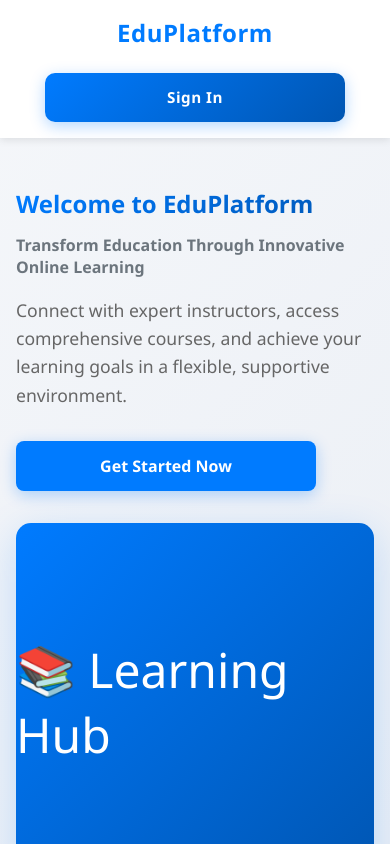
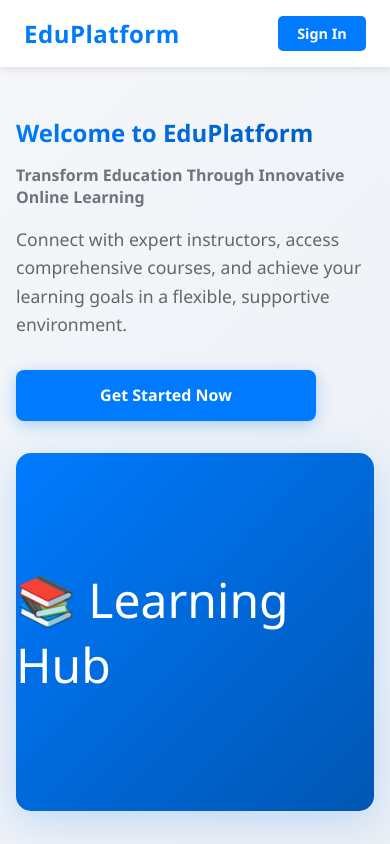
Before and after one commit to Yuvangates/online-course-management-platform, a React app in the folder frontend/: page / in a window 390 px wide. Shown: the top 844 px of the page. Built offline with nearby package versions, Linux system fonts and the light colour scheme; the HTML template or start-up script is replaced by a standard one.

Commit message:
small changes in css and jsx pages for landing and login pages

```diff
--- a/frontend/src/pages/LandingPage.jsx
+++ b/frontend/src/pages/LandingPage.jsx
@@ -8,7 +8,7 @@ const LandingPage = () => {
       {/* Navbar */}
       <nav className="landing-navbar">
         <div className="navbar-brand">EduPlatform</div>
-        <Link to="/login" className="login-btn">Sign In</Link>
+        <Link to="/login" className="nav-login-btn">Sign In</Link>
       </nav>
 
       {/* Hero Section */}
--- a/frontend/src/pages/LoginPage.jsx
+++ b/frontend/src/pages/LoginPage.jsx
@@ -1,5 +1,5 @@
 import React, { useState } from 'react';
-import '../styles/auth.css'; // Import the specific CSS for this page
+import '../styles/auth.css';
 
 const LoginPage = () => {
     const [email, setEmail] = useState('');
--- a/frontend/src/styles/landing.css
+++ b/frontend/src/styles/landing.css
@@ -26,26 +26,25 @@
   flex-shrink: 0;
 }
 
-.login-btn {
+.nav-login-btn {
   padding: 0.6rem 1.5rem;
   background-color: var(--primary-color);
   color: var(--white);
   border-radius: 5px;
   font-weight: 600;
   transition: all 0.3s ease;
-  margin-left: auto;
-  flex-shrink: 0;
-  flex-grow: 0;
-  width: auto;
-  display: inline-block;
   text-decoration: none;
   cursor: pointer;
   border: none;
+  display: inline-block;
+  flex-shrink: 0;
+  margin-left: auto;
 }
 
-.login-btn:hover {
+.nav-login-btn:hover {
   background-color: #0056b3;
   box-shadow: 0 4px 12px rgba(0, 123, 255, 0.3);
+  transform: translateY(-1px);
 }
 
 .hero-section {
@@ -99,13 +98,38 @@
   font-size: 1rem;
   transition: all 0.3s ease;
   text-align: center;
+  text-decoration: none;
   box-shadow: 0 4px 15px rgba(0, 123, 255, 0.3);
+  border: none;
+  cursor: pointer;
 }
 
 .cta-button:hover {
   background-color: #0056b3;
   transform: translateY(-3px);
   box-shadow: 0 6px 20px rgba(0, 123, 255, 0.4);
+}
+
+.cta-button.primary {
+  background-color: var(--white);
+  color: var(--primary-color);
+  font-weight: 700;
+}
+
+.cta-button.primary:hover {
+  background-color: #f0f0f0;
+  box-shadow: 0 6px 20px rgba(255, 255, 255, 0.3);
+}
+
+.cta-button.secondary {
+  background-color: transparent;
+  color: var(--white);
+  border: 2px solid var(--white);
+  padding: 0.7rem 2.3rem;
+}
+
+.cta-button.secondary:hover {
+  background-color: rgba(255, 255, 255, 0.2);
 }
 
 .hero-image {
@@ -283,28 +307,6 @@
   flex-wrap: wrap;
 }
 
-.cta-button.primary {
-  background-color: var(--white);
-  color: var(--primary-color);
-  font-weight: 700;
-}
-
-.cta-button.primary:hover {
-  background-color: #f0f0f0;
-  box-shadow: 0 6px 20px rgba(255, 255, 255, 0.3);
-}
-
-.cta-button.secondary {
-  background-color: transparent;
-  color: var(--white);
-  border: 2px solid var(--white);
-  padding: 0.7rem 2.3rem;
-}
-
-.cta-button.secondary:hover {
-  background-color: rgba(255, 255, 255, 0.2);
-}
-
 .landing-footer {
   background-color: #1a1a1a;
   color: var(--white);
@@ -343,6 +345,7 @@
 .footer-section a {
   color: #aaa;
   transition: color 0.3s ease;
+  text-decoration: none;
 }
 
 .footer-section a:hover {
@@ -356,25 +359,19 @@
   color: #aaa;
 }
 
+/* Responsive Design */
 @media (max-width: 768px) {
   .landing-navbar {
     padding: 1rem 1.5rem;
-    flex-direction: column;
-    gap: 1rem;
   }
 
   .navbar-brand {
     font-size: 1.5rem;
   }
 
-  .login-btn {
+  .nav-login-btn {
     padding: 0.5rem 1.2rem;
     font-size: 0.9rem;
-    margin-left: 0;
-    margin-top: 0.5rem;
-    width: 100%;
-    text-align: center;
-    max-width: 300px;
   }
 
   .hero-section {
```
